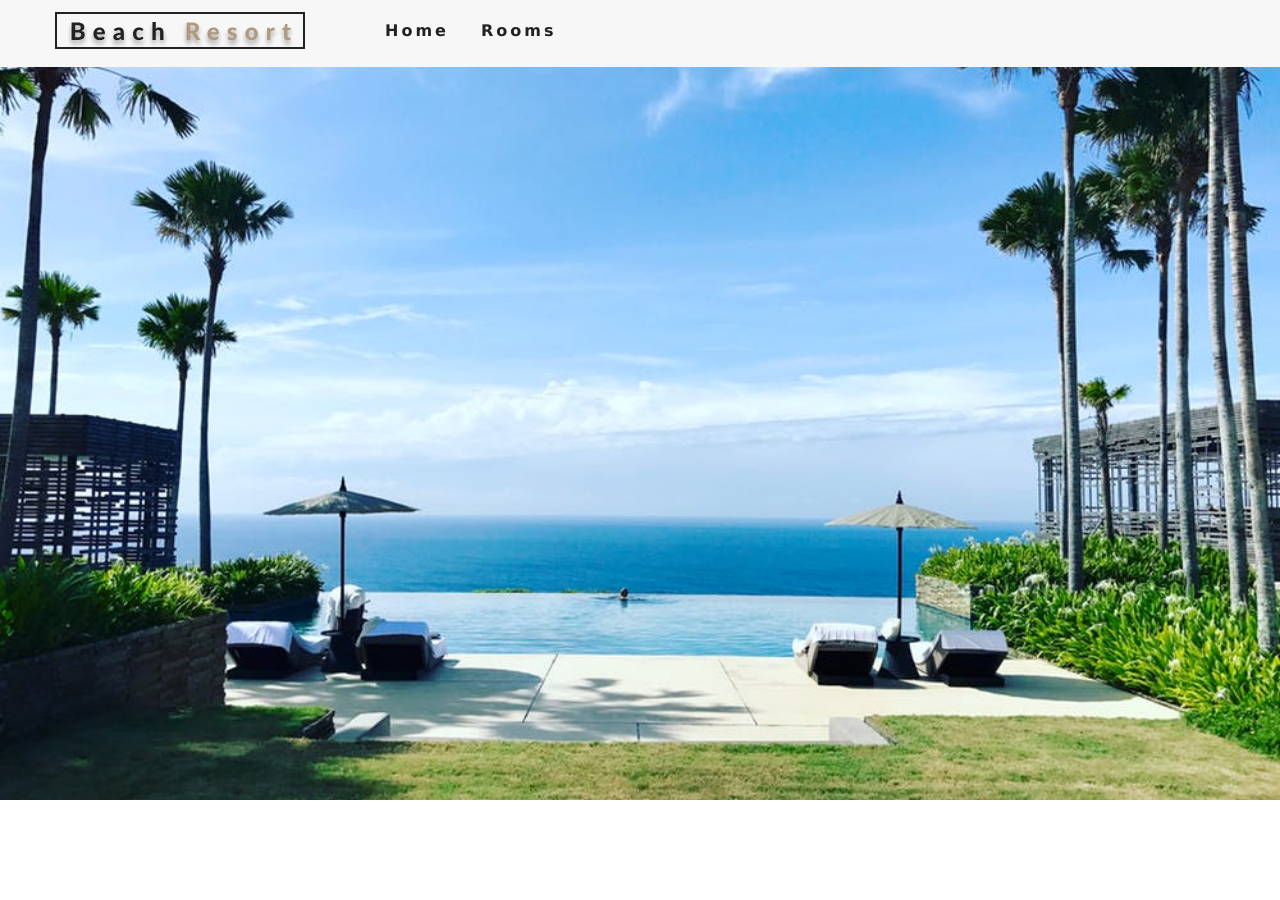
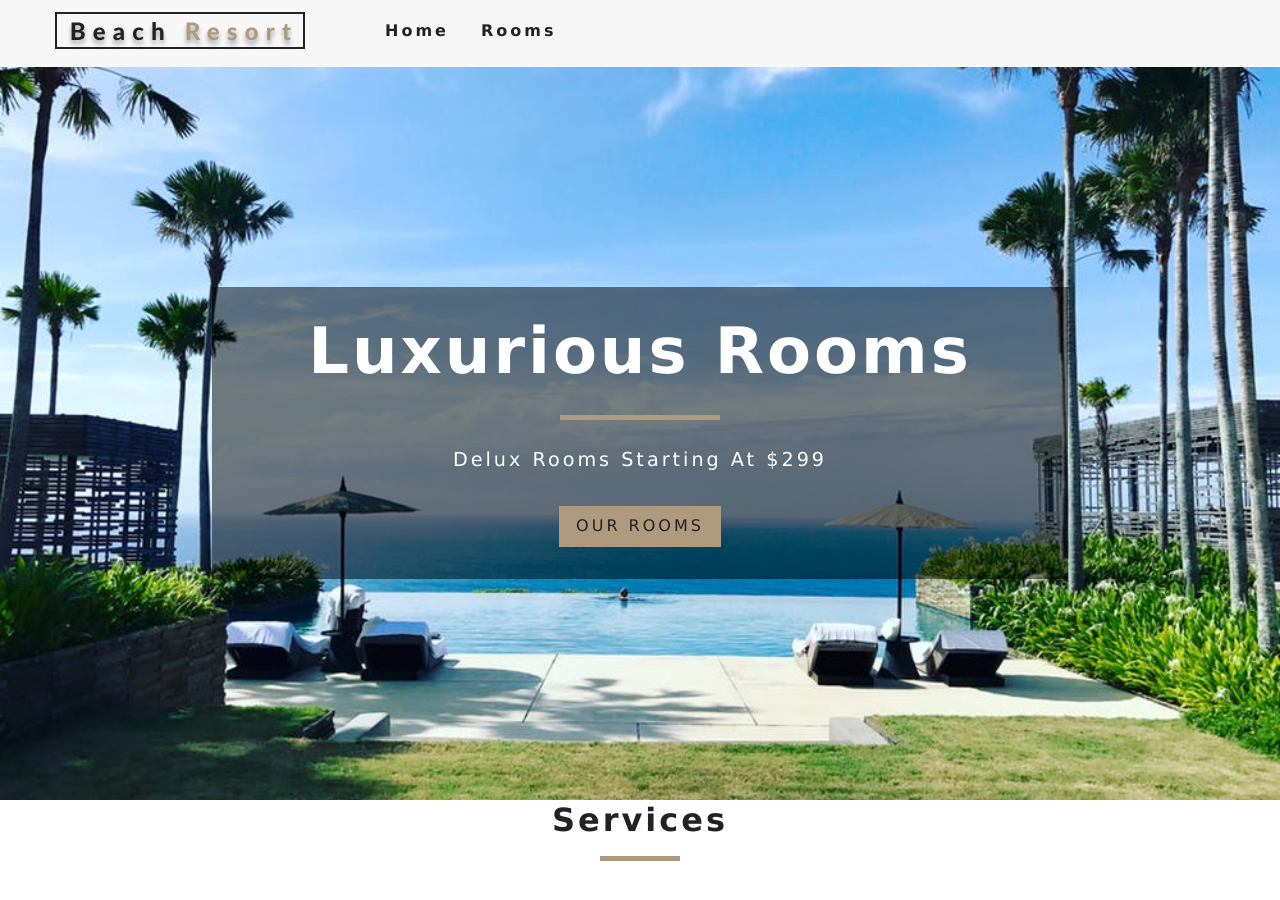
Before and after one commit to abinashkonersman/ecom, a React (Create React App) app: page / in a window 1280 px wide. Shown: the top 900 px of the page. Before the commit the page ends 800 px from the top, so only its background shows below. Built offline with nearby package versions, Linux system fonts and the light colour scheme.

Commit message:
added 404 error page and banner "return Home"

```diff
--- /dev/null
+++ b/src/components/Banner.js
@@ -0,0 +1,12 @@
+import React from "react";
+
+export default function Banner({children,title,subtitle}) {
+    return (
+        <div className="banner">
+            <h1>{title}</h1>
+            <div />
+    <p> {subtitle} </p>
+    {children}
+        </div>
+    );
+}
--- /dev/null
+++ b/src/components/Services.js
@@ -0,0 +1,12 @@
+import React, { Component } from 'react'
+import Title from './Title'
+
+export default class Services extends Component {
+    render() {
+        return (
+            <div>
+               <Title title='services'/>
+            </div>
+        )
+    }
+}
--- /dev/null
+++ b/src/components/Title.js
@@ -0,0 +1,11 @@
+import React from 'react'
+
+export default function Title({title}) {
+    return (
+        <div className="section-title">
+            <h4> {title} </h4>
+            <div />
+
+        </div>
+    )
+}
--- a/src/pages/Error.js
+++ b/src/pages/Error.js
@@ -1,7 +1,16 @@
 import React from "react";
 import Hero from "../components/Hero";
+import Banner from "../components/Banner";
+import {Link} from "react-router-dom";
 
 export default function Error() {
-    return <Hero />;
+    return <Hero >
+
+        <Banner title='404' subtitle="page not found">
+            <Link to='/' className='btn-primary'>
+           Return Home
+            </Link>
+        </Banner>
+        </Hero>
 
 }
--- a/src/pages/Home.js
+++ b/src/pages/Home.js
@@ -1,8 +1,23 @@
 import React from 'react'
 import Hero from "../components/Hero";
-
+import Banner from "../components/Banner";
+import {Link} from "react-router-dom";
+import Services from "../components/Services";
 
 export default function Home() {
-    return <Hero hero="defaultHero"/>;
+    return(
+        <>
+    <Hero >
+        <Banner title="luxurious rooms" subtitle="delux rooms starting at $299">
+         <Link to= "/rooms" className="btn-primary">
+             Our rooms
+         </Link>
+        </Banner>
+        </Hero>
+
+        <Services />
+        </>
+
+    );
 
 }
--- a/src/pages/Rooms.js
+++ b/src/pages/Rooms.js
@@ -1,8 +1,18 @@
 import React from 'react'
 import Hero from '../components/Hero'
+import Banner from '../components/Banner'
+import {Link} from 'react-router-dom'
+
+
 
 export const Rooms = () => {
-    return <Hero hero="roomsHero" />;
+    return <Hero hero="roomsHero" >
+    <Banner title="our rooms">
+        <Link to='/' className="btn-primary">
+            return home
+        </Link>
+    </Banner>
+    </Hero>
 };
 
 export default Rooms
```
